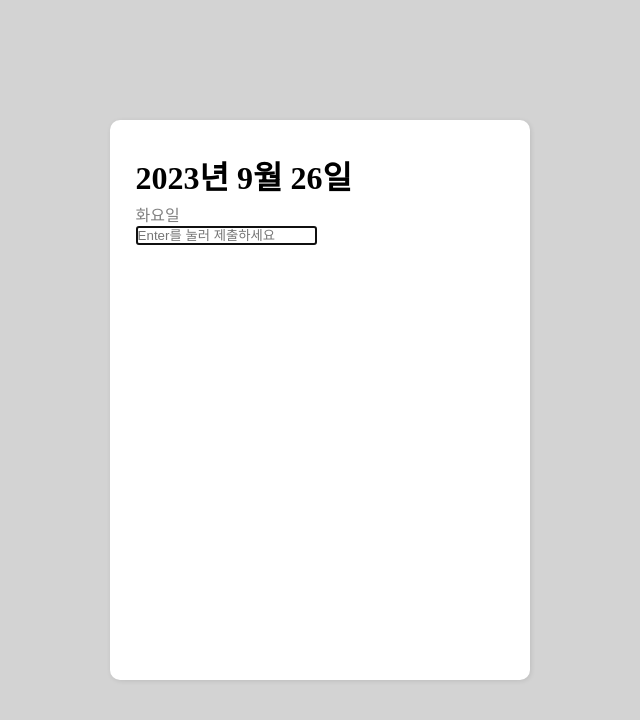
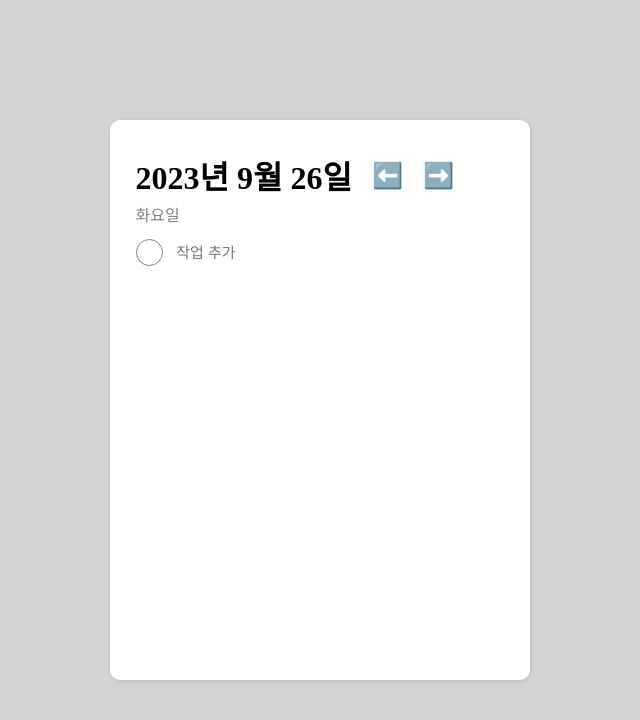
Before and after one commit to jyh071116/todolist, a React (Create React App) app: page / in a window 1280 px wide. Shown: the top 720 px of the page, without its empty margins (320-960 px from the left). Built offline with nearby package versions, Linux system fonts and the light colour scheme.

Commit message:
feat: 날짜 이동, 삭제

```diff
--- a/src/components/Card/index.tsx
+++ b/src/components/Card/index.tsx
@@ -1,17 +1,22 @@
-import React from "react";
+import { useState } from "react";
+import dayjs from "dayjs";
 import * as S from "./style";
-import changeWeek from "../../utils/changeWeek";
-import Todo from "../Todo";
+import changeWeek from "utils/changeWeek";
+import Todo from "components/Todo";
 
 const Card = () => {
-  const now = new Date();
-  const date = `${now.getFullYear()}년 ${now.getMonth() + 1}월 ${now.getDate()}일`;
+  const [now, setNow] = useState(dayjs());
+  const date = now.format("YYYY년 M월 D일");
 
   return (
     <S.Contaier>
-      <h1>{date}</h1>
-      <S.Day>{changeWeek(now.getDay())}</S.Day>
-      <Todo date={date}/>
+      <S.ContentBox>
+        <h1>{date}</h1>
+        <S.Button onClick={() => setNow(now.subtract(1, "day"))}>⬅️</S.Button>
+        <S.Button onClick={() => setNow(now.add(1, "day"))}>➡️</S.Button>
+      </S.ContentBox>
+      <S.Day>{changeWeek(now.get("day"))}</S.Day>
+      <Todo date={date} />
     </S.Contaier>
   );
 };
--- a/src/components/Card/style.ts
+++ b/src/components/Card/style.ts
@@ -9,9 +9,21 @@ export const Contaier = styled.div`
   box-shadow: 1px 1px 5px rgba(0, 0, 0, 0.1);
   background-color: white;
   padding: 2.5% 2%;
+  overflow: scroll;
+`;
+
+export const ContentBox = styled.div`
+  display: flex;
+  align-items: center;
+  gap: 20px;
 `;
 
 export const Day = styled.div`
   margin-top: 1%;
   color: grey;
+`;
+
+export const Button = styled.div`
+  font-size: 25px;
+  cursor: pointer;
 `
--- a/src/components/Todo/index.tsx
+++ b/src/components/Todo/index.tsx
@@ -1,36 +1,52 @@
 import React, { useState } from "react";
 import * as S from "./style";
-import useTodo from "../../hooks/useTodo";
+import useTodo from "hooks/useTodo";
+import TodoItem from "components/TodoItem";
 
 const Todo = ({ date }: { date: string }) => {
   const [inputValue, setInputValue] = useState("");
-  const { todos, addTodo, toggleCheck } = useTodo(date);
+  const { todos, addTodo, removeTodo, toggleCheck } = useTodo(date);
+  const completed = todos.filter((todo) => todo.isChecked === true);
+  console.log("변경됨!")
 
   return (
     <>
-      {todos.map((todo) => (
-        <>
-          <S.CheckButton
-            isChecked={todo.isChecked}
-            onClick={() => toggleCheck(todo.id)}
+      {todos
+        .filter((todo) => todo.isChecked === false)
+        .map((todo) => (
+          <TodoItem
+            key={todo.id}
+            todo={todo}
+            removeTodo={removeTodo}
+            toggleCheck={toggleCheck}
           />
-          <div>{todo.content}</div>
-        </>
-      ))}
-      <form
+        ))}
+      <S.InsertForm
         onSubmit={(e) => {
-          e.preventDefault();
-          addTodo(inputValue);
-          setInputValue("");
+          if (inputValue) {
+            e.preventDefault();
+            addTodo(inputValue);
+            setInputValue("");
+          }
         }}
       >
-        <input
+        <S.Button />
+        <S.Input
           autoFocus
           onChange={(e) => setInputValue(e.currentTarget.value)}
           value={inputValue}
-          placeholder="Enter를 눌러 제출하세요"
+          placeholder="작업 추가"
         />
-      </form>
+      </S.InsertForm>
+      {completed.length !== 0 && <S.Complete>완료됨</S.Complete>}
+      {completed.map((todo) => (
+        <TodoItem
+          key={todo.id}
+          todo={todo}
+          removeTodo={removeTodo}
+          toggleCheck={toggleCheck}
+        />
+      ))}
     </>
   );
 };
--- a/src/components/Todo/style.ts
+++ b/src/components/Todo/style.ts
@@ -1,17 +1,27 @@
-import styled, { css } from "styled-components";
+import styled from "styled-components";
 
-export const CheckButton = styled.button<{ isChecked: boolean }>`
+export const Complete = styled.div`
+  margin-top: 5%;
+`;
+
+export const InsertForm = styled.form`
+  display: flex;
+  align-items: center;
+  margin-top: 3.5%;
+  gap: 3.5%;
+`;
+
+export const Button = styled.button`
   aspect-ratio: 1;
   width: 7.5%;
   background-color: white;
   border-radius: 50px;
   cursor: pointer;
-  ${(props) =>
-    props.isChecked
-      ? css`
-          border: 1px solid #4e76dc;
-        `
-      : css`
-          border: 1px solid black;
-        `}
+  border: 1px solid gray;
 `;
+
+export const Input = styled.input`
+  font-size: 15px;
+  border: none;
+  outline: none;
+`;
--- /dev/null
+++ b/src/components/TodoItem/index.tsx
@@ -0,0 +1,17 @@
+import ITodoItemProps from "interfaces/TodoItemProps.interface";
+import * as S from "./style";
+import { useRef } from "react";
+
+const TodoItem = ({ todo, removeTodo, toggleCheck }: ITodoItemProps) => {
+  return (
+    <S.TodoLayout key={todo.id}>
+      <S.CheckButton
+        isChecked={todo.isChecked}
+        onClick={() => toggleCheck(todo.id)}
+      />
+      <S.Text isChecked={todo.isChecked}>{todo.content}</S.Text>
+      <S.Delete onClick={() => removeTodo(todo.id)}>삭제</S.Delete>
+    </S.TodoLayout>
+  );
+};
+export default TodoItem;
--- /dev/null
+++ b/src/components/TodoItem/style.ts
@@ -0,0 +1,45 @@
+import styled, { css } from "styled-components";
+import check from "assets/check.svg";
+
+export const Delete = styled.div`
+  transition: all 0.1s;
+  opacity: 0;
+  margin-left: auto;
+  cursor: pointer;
+`;
+
+export const TodoLayout = styled.div`
+  display: flex;
+  align-items: center;
+  gap: 3.5%;
+  margin-top: 3.5%;
+  &:hover ${Delete} {
+    opacity: 1;
+  }
+`;
+
+export const CheckButton = styled.button<{ isChecked: boolean }>`
+  aspect-ratio: 1;
+  width: 7.5%;
+  background-color: white;
+  border-radius: 50px;
+  cursor: pointer;
+  ${(props) =>
+    props.isChecked
+      ? css`
+          border: 1px solid #4e76dc;
+          background: no-repeat center url(${check});
+        `
+      : css`
+          border: 1px solid gray;
+        `}
+`;
+
+export const Text = styled.div<{ isChecked: boolean }>`
+  ${(props) =>
+    props.isChecked &&
+    css`
+      color: gray;
+      text-decoration: line-through;
+    `}
+`;
--- a/src/hooks/useTodo.ts
+++ b/src/hooks/useTodo.ts
@@ -1,34 +1,43 @@
-import { useState, useEffect, useCallback } from "react";
-import fetchTodos from "../utils/fetchTodos";
-import ITodo from "../interfaces/Todo.interface";
+import { useState, useEffect } from "react";
+import fetchTodos from "utils/fetchTodos";
+import ITodo from "interfaces/Todo.interface";
 
 const useTodo = (date: string) => {
   const [todos, setTodos] = useState<Array<ITodo>>(() => fetchTodos(date));
 
   useEffect(() => {
-    console.log("저장되었습니다");
+    setTodos([]);
+  }, [date]);
+
+  useEffect(() => {
     window.localStorage.setItem(date, JSON.stringify(todos));
-  }, [date, todos]);
+  }, [todos]);
 
   const addTodo = (content: string) => {
-    console.log("추가되었습니다", {
-      id: todos.length,
-      content,
-      isChecked: false,
-    });
-    setTodos([{ id: todos.length, content, isChecked: false }, ...todos]);
+    const maxId = Math.max(...todos.map((todo) => todo.id));
+    setTodos([
+      {
+        id: maxId !== -Infinity ? maxId + 1 : 0,
+        content,
+        isChecked: false,
+      },
+      ...todos,
+    ]);
   };
 
-  const toggleCheck = (id: number) => {
-    console.log("토글되었습니다", id);
-    setTodos(
-      todos.map((todo) =>
-        todo.id === id ? { ...todo, isChecked: !todo.isChecked } : todo,
-      ),
-    );
+  const removeTodo = (contentId: number) => {
+    let updateTodo = todos.filter((todo) => todo.id !== contentId);
+    setTodos(updateTodo);
   };
 
-  return { todos, addTodo, toggleCheck };
+  const toggleCheck = (contentId: number) => {
+    let updateTodo = todos.map((todo) =>
+      todo.id === contentId ? { ...todo, isChecked: !todo.isChecked } : todo,
+    );
+    setTodos(updateTodo);
+  };
+
+  return { todos, addTodo, removeTodo, toggleCheck };
 };
 
 export default useTodo;
--- a/src/pages/Main/index.tsx
+++ b/src/pages/Main/index.tsx
@@ -1,6 +1,6 @@
 import React from "react";
 import * as S from "./style";
-import Card from "../../components/Card";
+import Card from "components/Card";
 
 const Main = () => {
 
--- a/src/utils/changeWeek.ts
+++ b/src/utils/changeWeek.ts
@@ -1,5 +1,7 @@
 const changeWeek = (numWeek: number) => {
   switch (numWeek) {
+    case 0:
+      return "일요일";
     case 1:
       return "월요일";
     case 2:
@@ -12,10 +14,8 @@ const changeWeek = (numWeek: number) => {
       return "금요일";
     case 6:
       return "토요일";
-    case 7:
-      return "일요일";
     default:
-      return "Error";
+      return "알 수 없는 요일 정보입니다!";
   }
 };
 
--- a/src/utils/fetchTodos.ts
+++ b/src/utils/fetchTodos.ts
@@ -1,7 +1,6 @@
-import ITodo from "../interfaces/Todo.interface";
+import ITodo from "interfaces/Todo.interface";
 
 const fetchTodos = (date: string): Array<ITodo> => {
-  console.log("불러왔습니다");
   const storedData = window.localStorage.getItem(date);
   if (storedData === null) return [];
   return JSON.parse(storedData);
```
Also changed, not shown: src/interfaces/TodoItemProps.interface.ts (added, +7 -0 lines), src/assets/check.svg (added).
